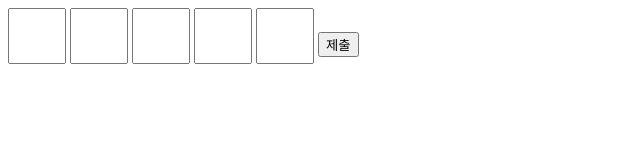
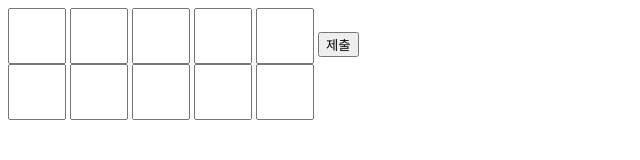
Before and after one commit to suhye0n/web-game, a plain HTML site: page index.html in a window 1280 px wide. Both pictures are taken after a click on the button "제출". Shown: the whole page, without its empty margins (0-640 px from the left). Drawn offline with Linux system fonts and the light colour scheme.

Commit message:
칸 추가 기능 추가

```diff
--- a/index.html
+++ b/index.html
@@ -38,6 +38,16 @@
                         input[i].style.background = 'lightgrey';
                     }
                 }
+
+                var template = `<div>
+                    <input class="input">
+                    <input class="input">
+                    <input class="input">
+                    <input class="input">
+                    <input class="input">
+                </div>`;
+                document.querySelector('body').insertAdjacentHTML
+                ('beforeend', template);
             })
         </script>
     </body>
```
